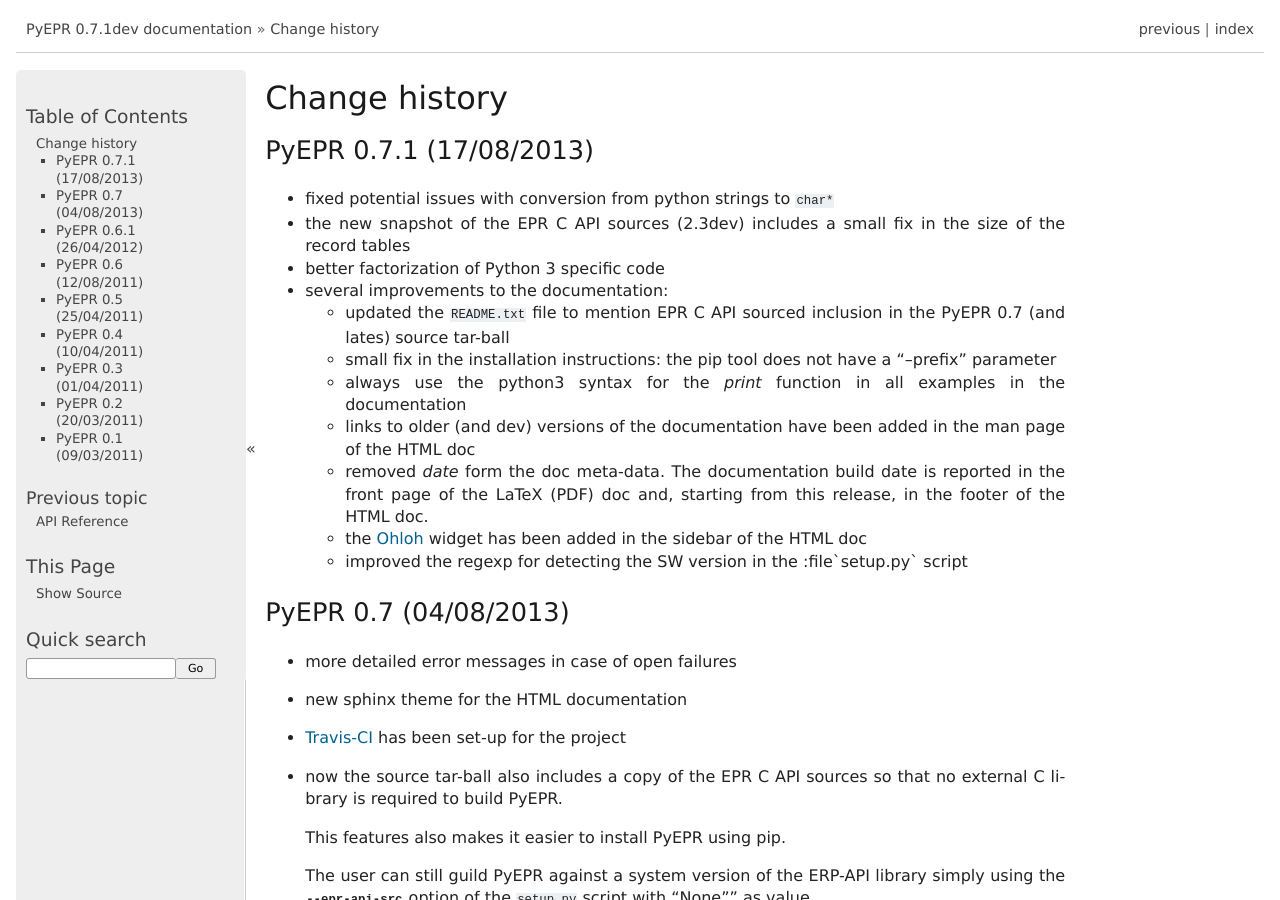
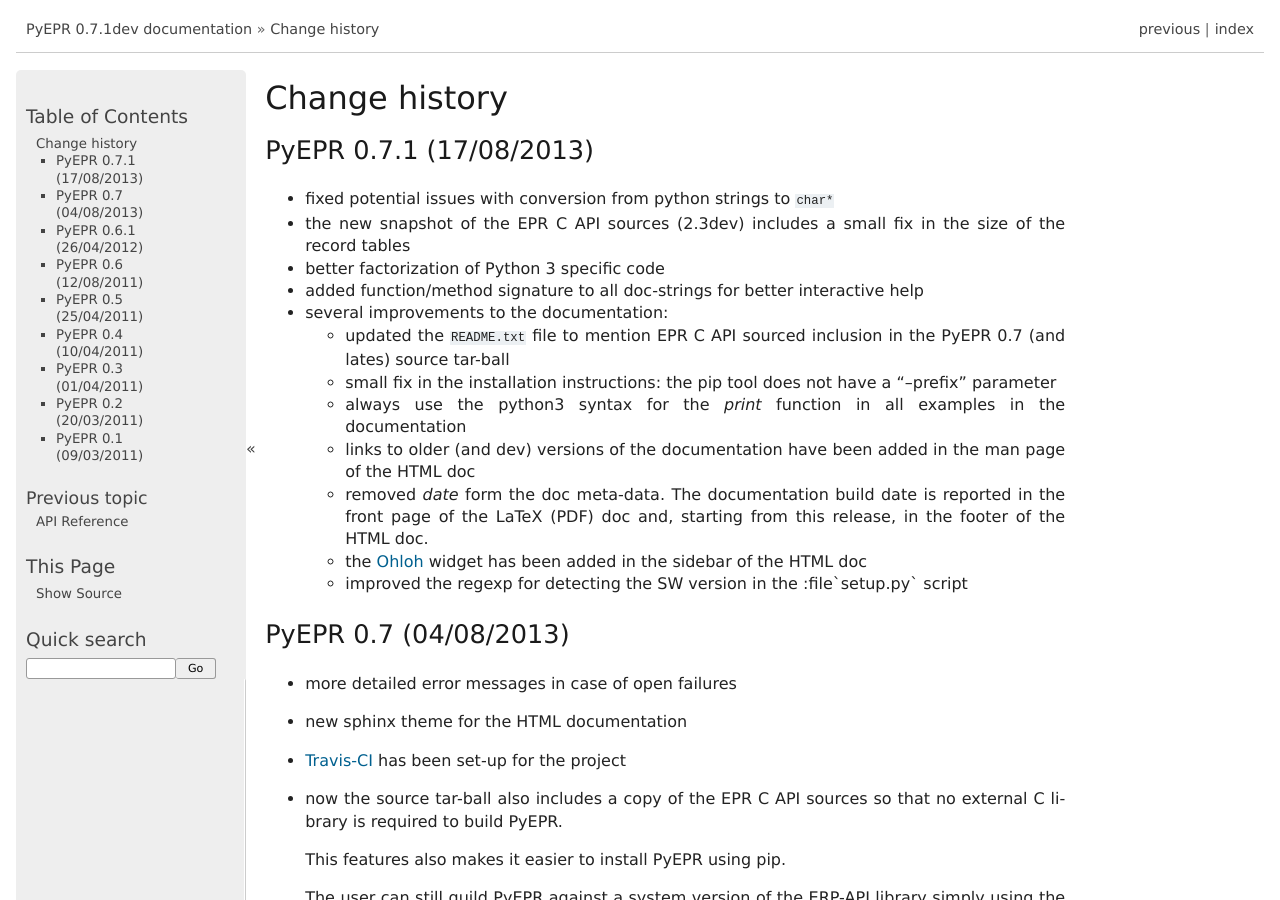
Before and after one commit to avalentino/pyepr, a Sphinx documentation site: the page built from doc/NEWS.txt, in a window 1280 px wide and 900 px high. Built offline with Sphinx 7.4.7, drawn with Linux system fonts in a browser that asks for light colours; formulas are drawn with MathJax 3.

Commit message:
Added function/method signature to all doc-strings for better interactive help

```diff
--- a/doc/NEWS.txt
+++ b/doc/NEWS.txt
@@ -9,6 +9,8 @@
 * the new snapshot of the EPR C API sources (2.3dev) includes a small fix
   in the size of the record tables
 * better factorization of Python 3 specific code
+* added function/method signature to all doc-strings for better interactive
+  help
 * several improvements to the documentation:
 
   - updated the :file:`README.txt` file to mention EPR C API sourced inclusion
```
Also changed, not shown: 1 other file.
